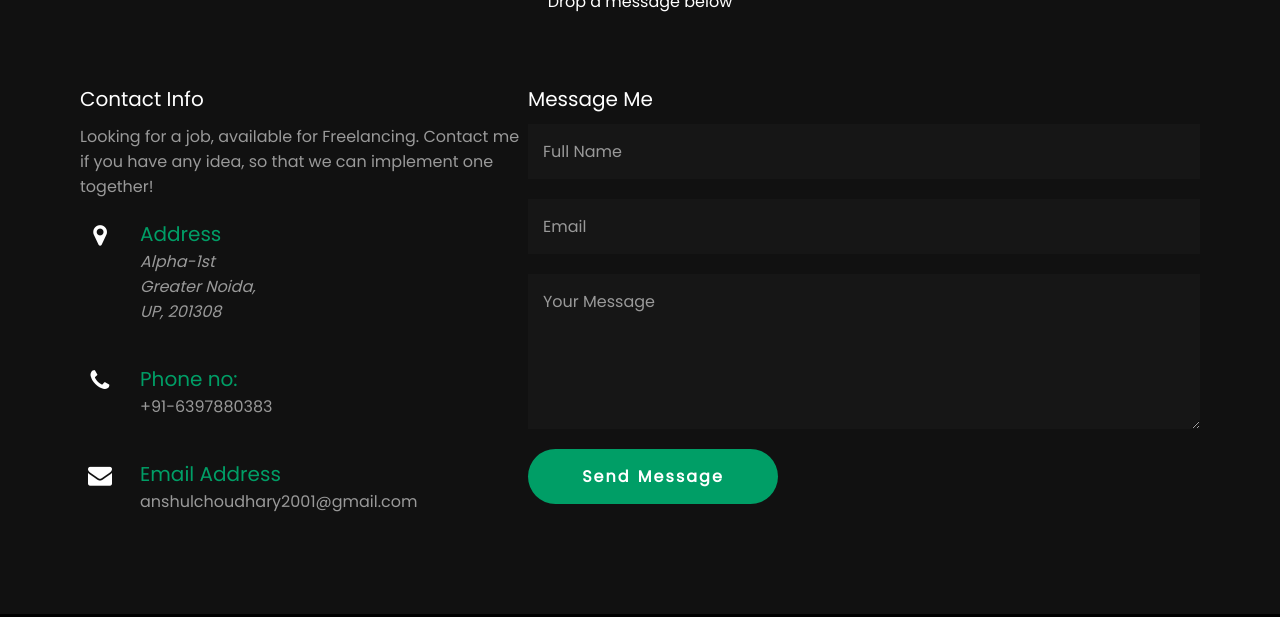
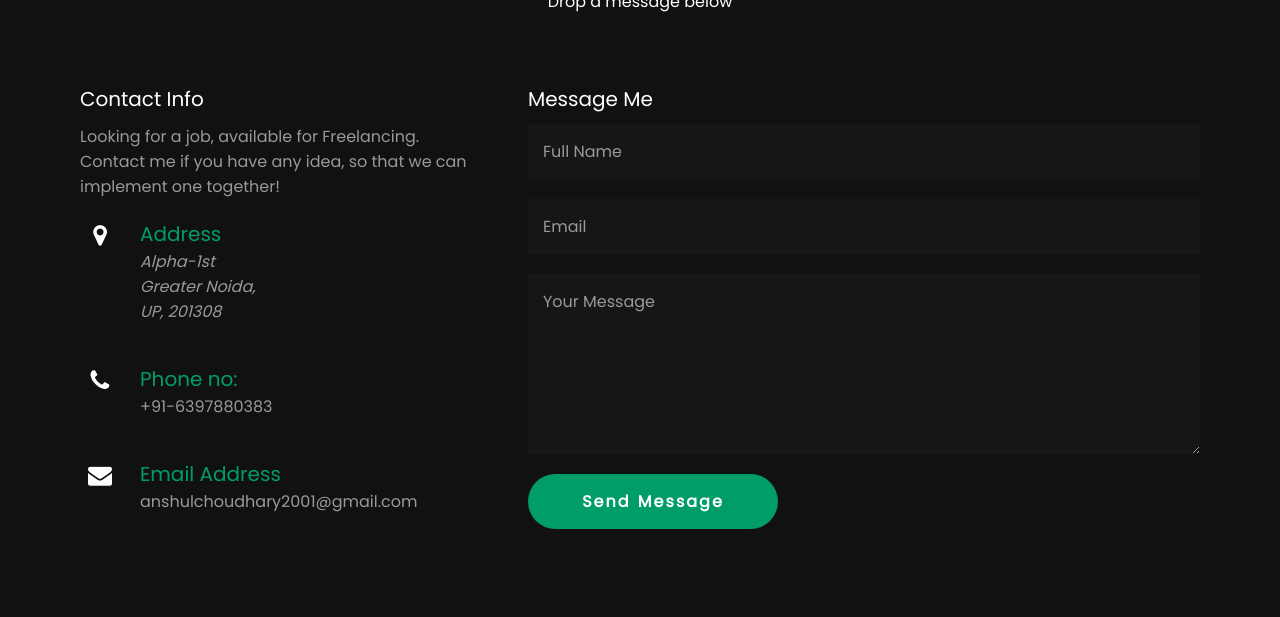
Before and after one commit to anschy/anschy.github.io, a plain HTML site: page index.html in a window 1280 px wide. Shown: the part 3237-3854 px from the top of the page. Drawn offline with Linux system fonts and the light colour scheme.

Commit message:
Add files via upload

```diff
--- a/index.html
+++ b/index.html
@@ -195,7 +195,9 @@
         <div class="content">
             <div class="contactInfo">
                 <h3>Contact Info</h3>
-                <p>Looking for a job, available for Freelancing. Contact me if you have any idea, so that we can implement one together!</p>
+                <p>Looking for a job, available for Freelancing.</p>
+
+                 <p>Contact me if you have any idea, so that we can implement one together!</p>
 
                 <div class="contactInfoBx">
                     <div class="box">
@@ -239,10 +241,10 @@
                     <h3>Message Me</h3>
                     <input type="text" name="name" required placeholder="Full Name" data-rule="minlen:4" data-msg="Please enter at least 3 chars">
                     <input type="email" placeholder="Email" required name="email" data-rule="email" data-msg="Please enter a valid email">
-                    <textarea name="message" id="" rows="5" placeholder="Your Message"></textarea>
+                    <textarea name="message" id="" rows="6" placeholder="Your Message"></textarea>
                     <input type="submit" value="Send Message" name="submit">
                     <input type="hidden" name="_captcha" value="false">
-                    <input type="hidden" name="_next" value="https://anschy.github.io/submitResponse.html">
+                    <input type="hidden" name="_next" value="submitResponse.html">
                 </form>
             </div>
         </div>
```
